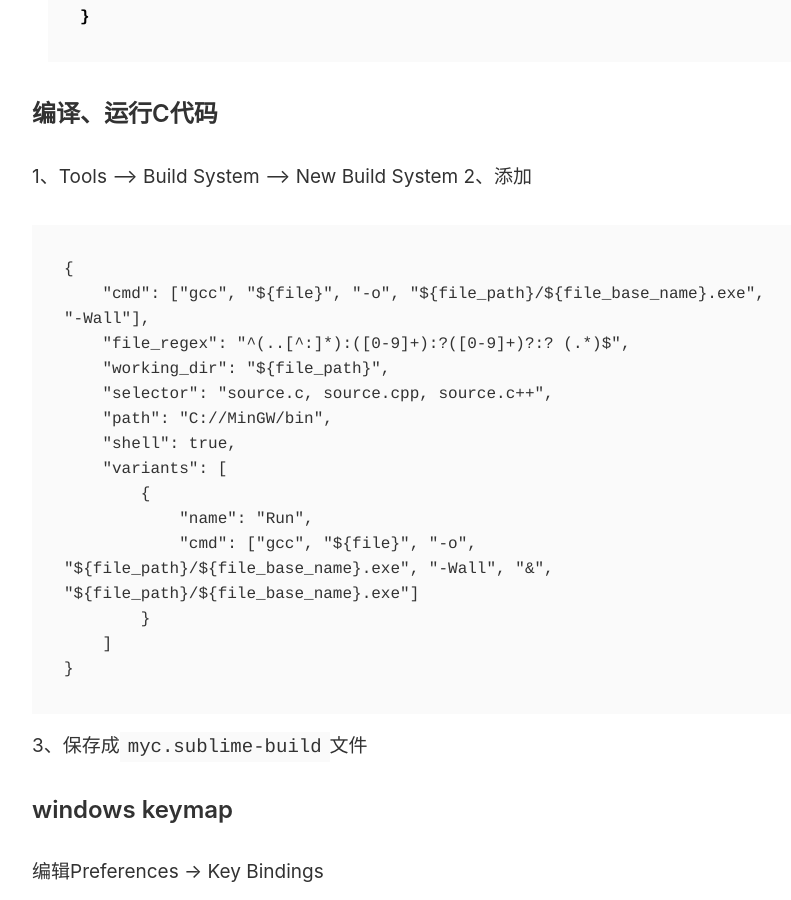
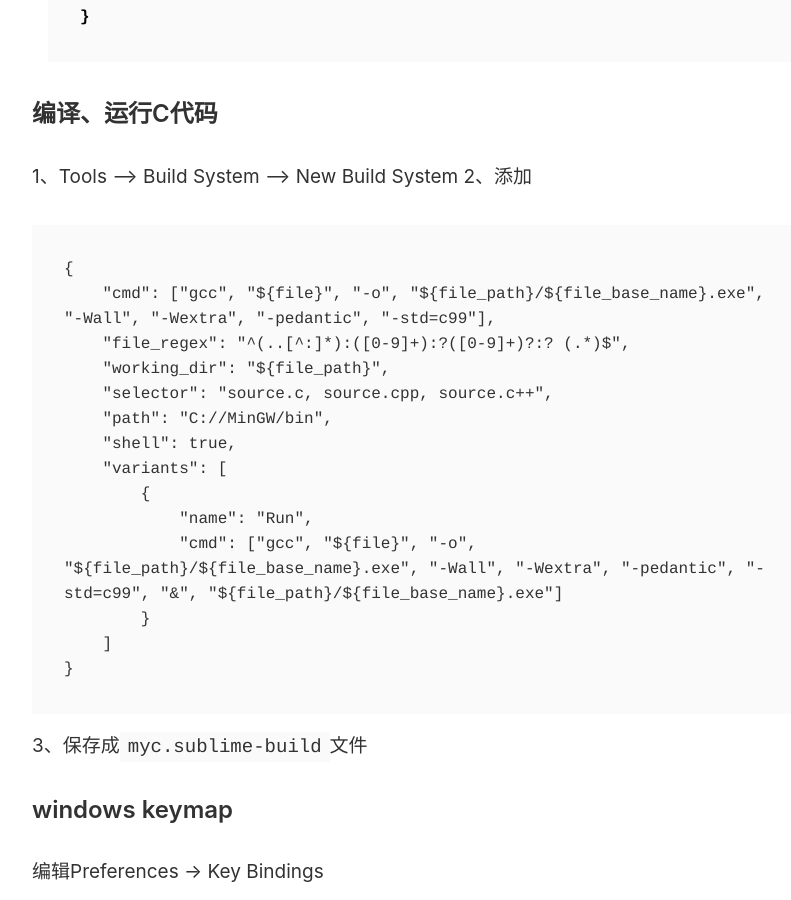
Before and after one commit to Lovecanon/lovecanon.github.io, a Jekyll site: the page built from _posts/2020-9-7-Sublime配置.md, in a window 1280 px wide and 900 px high, scrolled down 1040 px. Shown: the whole window, without its empty margins (224-1015 px from the left). Built offline with Jekyll 4.4.1, drawn with Linux system fonts in a browser that asks for light colours; our own code applies the rules of GitHub Pages for plain Markdown files.

Commit message:
Update 2020-9-7-Sublime配置.md

````diff
--- a/_posts/2020-9-7-Sublime配置.md
+++ b/_posts/2020-9-7-Sublime配置.md
@@ -27,7 +27,7 @@
 2、添加
 ```
 {
-    "cmd": ["gcc", "${file}", "-o", "${file_path}/${file_base_name}.exe", "-Wall"],
+    "cmd": ["gcc", "${file}", "-o", "${file_path}/${file_base_name}.exe", "-Wall", "-Wextra", "-pedantic", "-std=c99"],
     "file_regex": "^(..[^:]*):([0-9]+):?([0-9]+)?:? (.*)$",
     "working_dir": "${file_path}",
     "selector": "source.c, source.cpp, source.c++",
@@ -36,7 +36,7 @@
     "variants": [
         {
             "name": "Run",
-            "cmd": ["gcc", "${file}", "-o", "${file_path}/${file_base_name}.exe", "-Wall", "&", "${file_path}/${file_base_name}.exe"]
+            "cmd": ["gcc", "${file}", "-o", "${file_path}/${file_base_name}.exe", "-Wall", "-Wextra", "-pedantic", "-std=c99", "&", "${file_path}/${file_base_name}.exe"]
         }
     ]
 }
````
